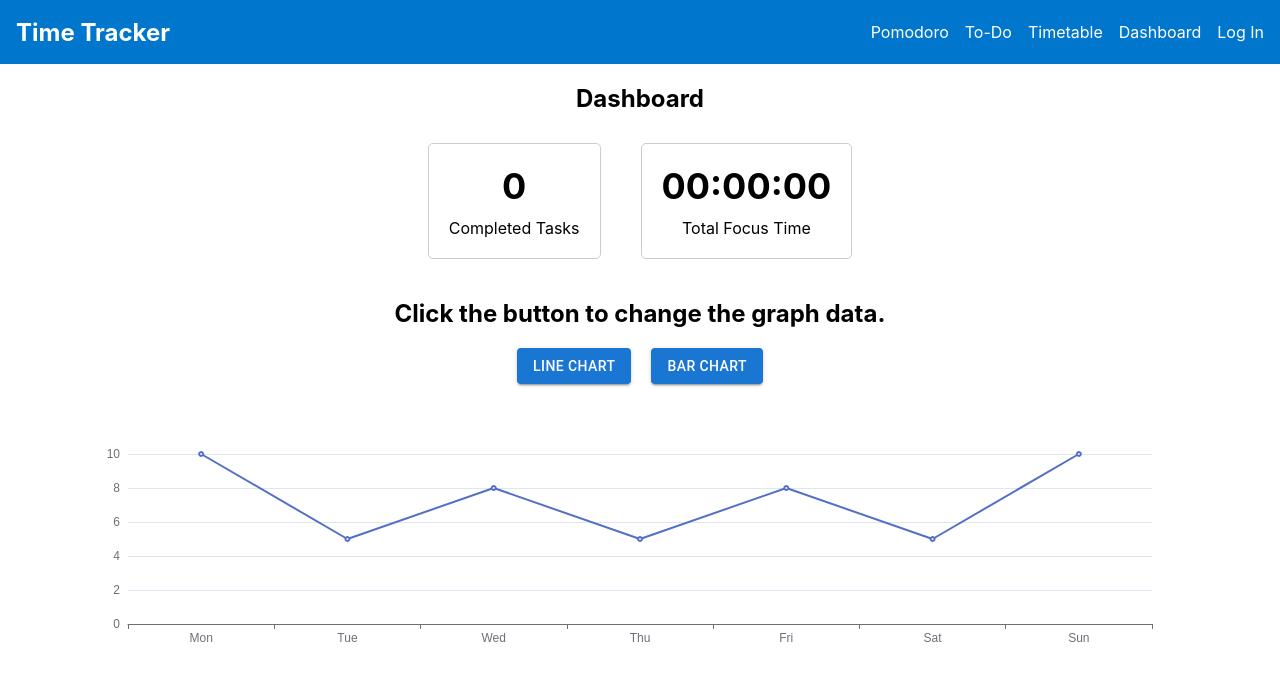
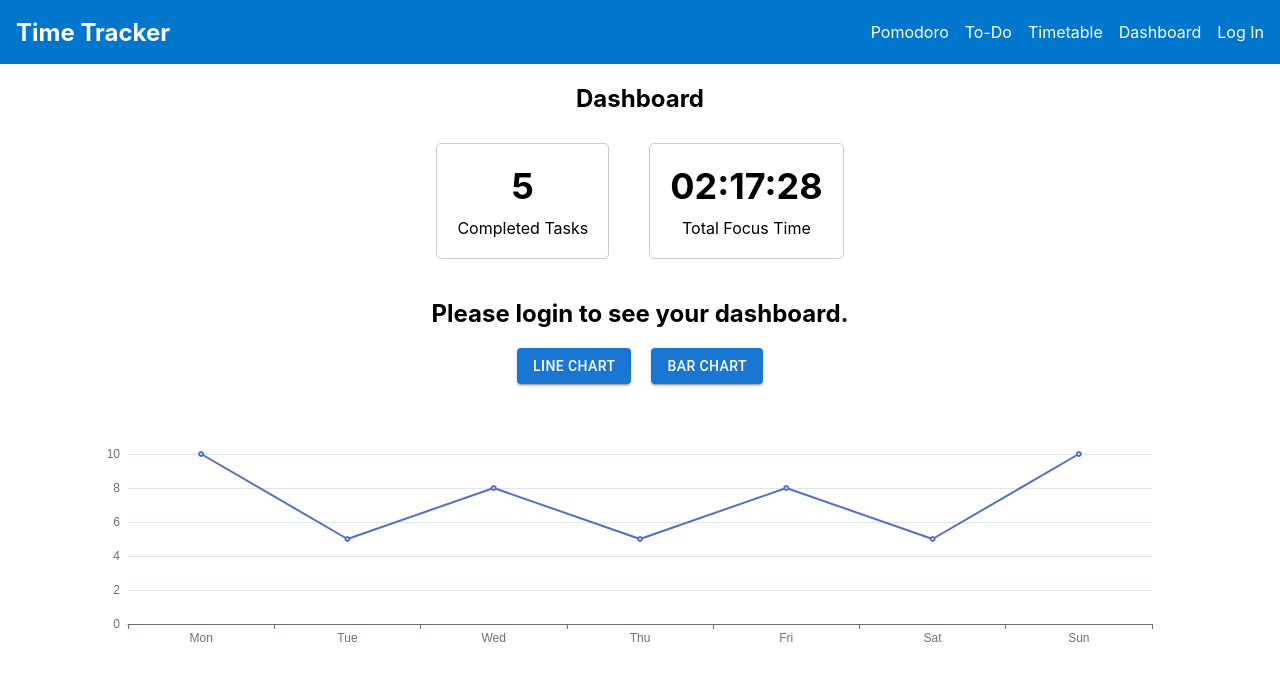
Before and after one commit to yunjunhojj/timeTracker, a React (Create React App) app: page /dashboard in a window 1280 px wide. Shown: the top 680 px of the page. Built offline with nearby package versions, Linux system fonts and the light colour scheme; no server answers.

Commit message:
feat : dashboard guideText

```diff
--- a/src/pages/DashboardPage.js
+++ b/src/pages/DashboardPage.js
@@ -53,8 +53,9 @@ function DashboardPage() {
 
   const [completedTasks, setCompletedTasks] = useState(0);
   const [totalTimeTracked, setTotalTimeTracked] = useState("00:00:00");
-
-  const today = new Date().toISOString().slice(0, 10);
+  const [guideText, setGuideText] = useState(
+    "Click the button to change the graph data."
+  );
 
   const checkCompletedTasks = async () => {
     const auth = getAuth();
@@ -106,6 +107,9 @@ function DashboardPage() {
         checkTotalTimeTracked();
       } else {
         // No user is signed in.
+        setCompletedTasks(5);
+        setTotalTimeTracked("02:17:28");
+        setGuideText("Please login to see your dashboard.");
       }
     });
     tempOptions.xAxis.data = calculateLast7Days();
@@ -115,7 +119,6 @@ function DashboardPage() {
     <>
       <DashboardContainer>
         <DashboardTitle>Dashboard</DashboardTitle>
-      </DashboardContainer>
         <DashboardCardContainer>
           <DashboardCard>
             <DashboardValue>{completedTasks}</DashboardValue>
@@ -125,10 +128,9 @@ function DashboardPage() {
             <DashboardValue>{totalTimeTracked}</DashboardValue>
             <DashboardLabel>Total Focus Time</DashboardLabel>
           </DashboardCard>
-      </DashboardCardContainer>{" "}
-      <DashboardTitle>
-        Click the button to change the graph data.
-      </DashboardTitle>
+        </DashboardCardContainer>
+
+        <DashboardTitle>{guideText}</DashboardTitle>
         <ButtonContainer>
           <Button
             variant="contained"
@@ -164,6 +166,7 @@ function DashboardPage() {
             Bar Chart
           </Button>
         </ButtonContainer>
+      </DashboardContainer>{" "}
       <ECharts
         option={options}
         opts={{ renderer: "svg", width: "auto", height: "auto" }}
--- a/src/utils/math/sumOfServeralElement.js
+++ b/src/utils/math/sumOfServeralElement.js
@@ -1,6 +1,5 @@
 export const sumOfServeralElement = (tempArray) => {
   tempArray.reverse();
-  console.log("tempArray", tempArray);
   const last7DayData = [];
   for (let i = 0; i < 7; i++) {
     // if undefined then return 0
```
Lines whose indentation alone changed are shown as unchanged.
